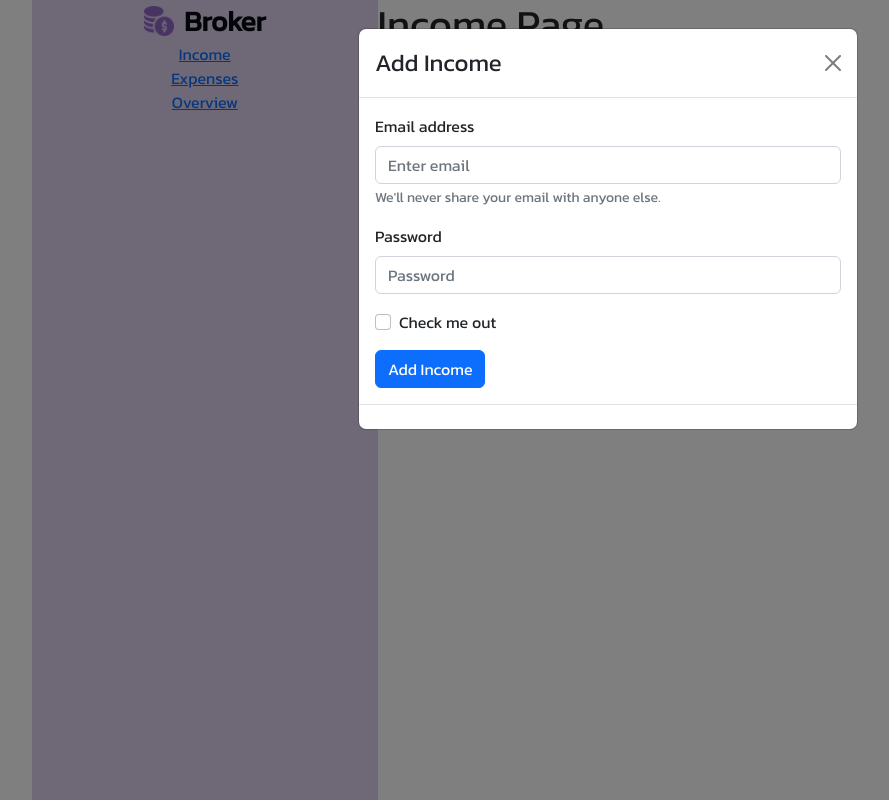
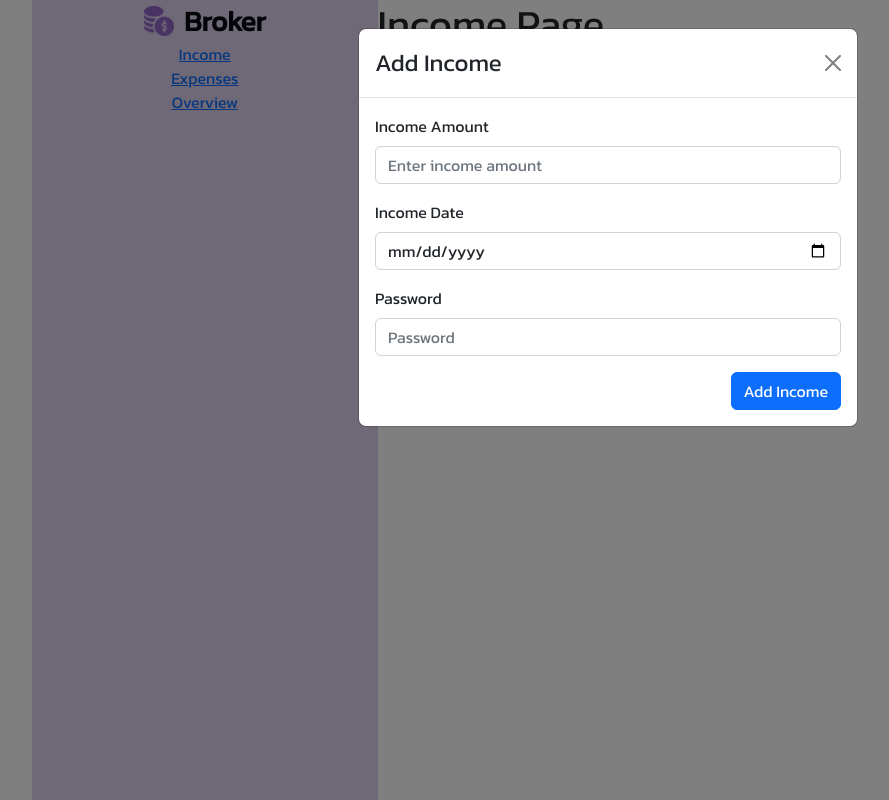
Before and after one commit to oliver-wahome/broker, a React (Create React App) app: page /income in a window 1280 px wide. Both pictures are taken after a click on the button "Add Income". Shown: the whole page, without its empty margins (32-921 px from the left). Built offline with nearby package versions, Linux system fonts and the light colour scheme.

Commit message:
feat: adding income date & income amount to addIncome modal

```diff
--- a/src/components/AddIncome.js
+++ b/src/components/AddIncome.js
@@ -22,29 +22,26 @@ function AddIncome() {
                 </Modal.Header>
                 <Modal.Body>
                     <Form>
-                        <Form.Group className="mb-3" controlId="formBasicEmail">
-                            <Form.Label>Email address</Form.Label>
-                            <Form.Control type="email" placeholder="Enter email" />
-                            <Form.Text className="text-muted">
-                                We'll never share your email with anyone else.
-                            </Form.Text>
+                        <Form.Group className="mb-3" controlId="incomeAmount">
+                            <Form.Label>Income Amount</Form.Label>
+                            <Form.Control type="number" placeholder="Enter income amount" />
+                        </Form.Group>
+
+                        <Form.Group className="mb-3" controlId="incomeDate">
+                            <Form.Label>Income Date</Form.Label>
+                            <Form.Control type="date" placeholder="Enter income payment date" />
                         </Form.Group>
 
                         <Form.Group className="mb-3" controlId="formBasicPassword">
                             <Form.Label>Password</Form.Label>
                             <Form.Control type="password" placeholder="Password" />
                         </Form.Group>
-                        <Form.Group className="mb-3" controlId="formBasicCheckbox">
-                            <Form.Check type="checkbox" label="Check me out" />
-                        </Form.Group>
-                        <Button variant="primary" type="submit">
+
+                        <Button variant="primary" type="submit" className="float-end">
                             Add Income
                         </Button>
                     </Form>
                 </Modal.Body>
-                <Modal.Footer>
-
-                </Modal.Footer>
             </Modal>
         </>
     );
```
